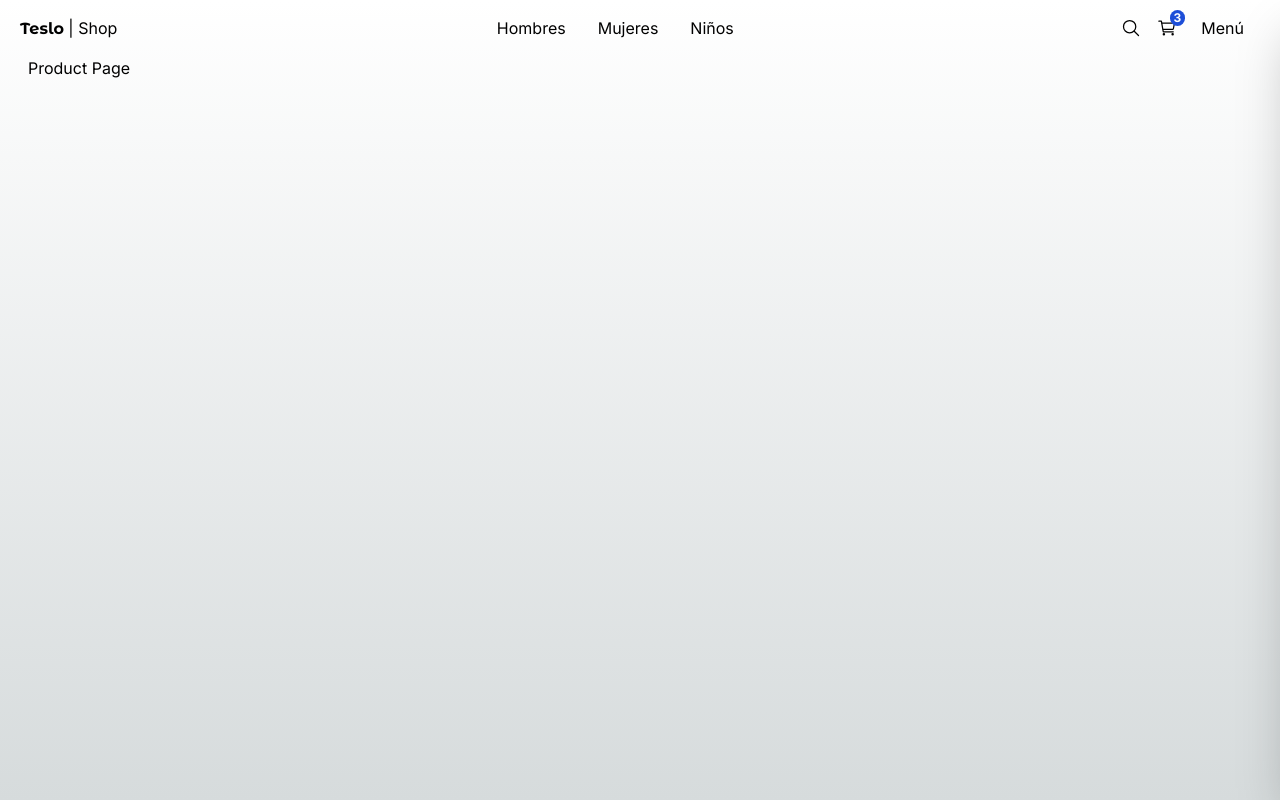
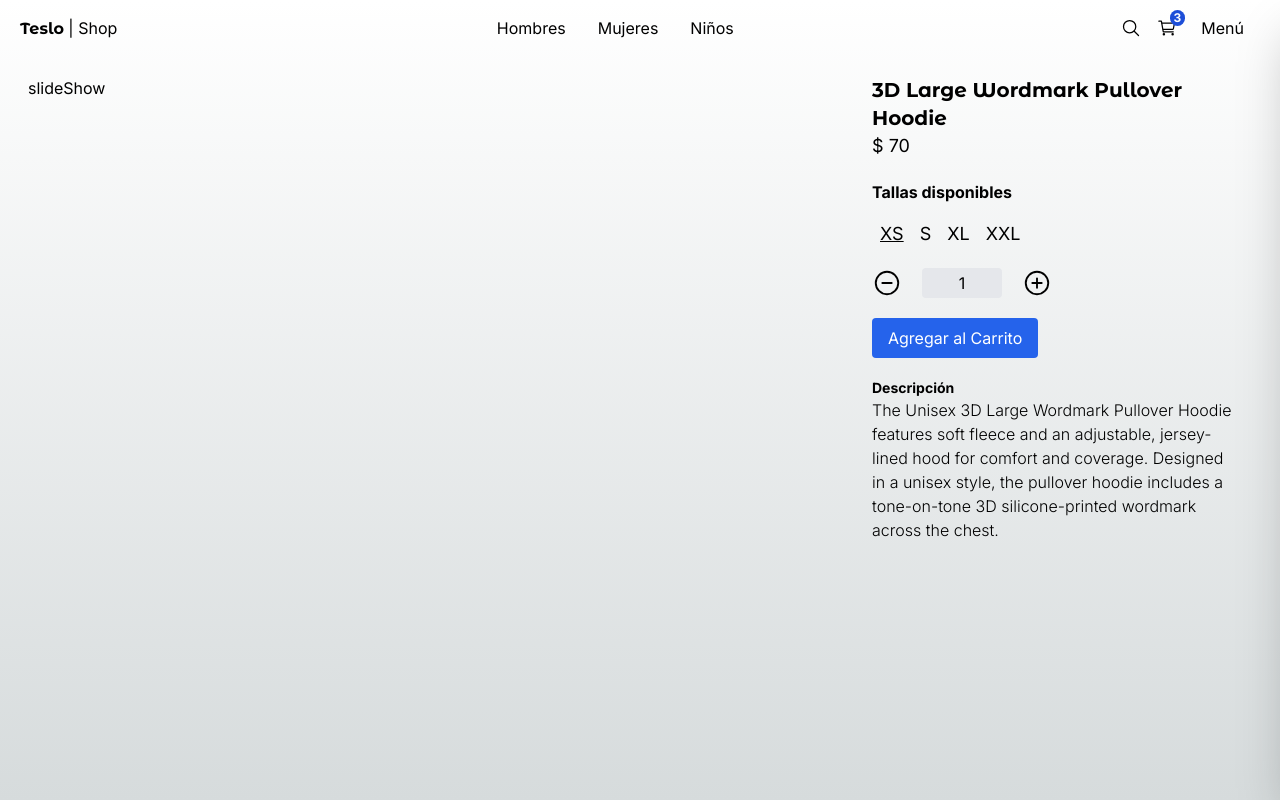
Before and after one commit to jaelEspinosa/tesloshop_v2, a Next.js app: page /product/3d_large_wordmark_pullover_hoodie in a window 1280 px wide. Built offline with nearby package versions, Linux system fonts and the light colour scheme.

Commit message:
add detail on productPage

```diff
--- a/src/app/(shop)/product/[slug]/page.tsx
+++ b/src/app/(shop)/product/[slug]/page.tsx
@@ -1,7 +1,57 @@
-export default function  ProductPage(){
+import { QuantitySelector, SizeSelector } from "@/components";
+import { titleFont } from "@/config/fonts";
+import { initialData } from "@/seed/seed";
+import { notFound } from "next/navigation";
+
+interface Props {
+    params:{
+        slug: string;
+    }
+
+}
+
+export default function  ProductPage({ params }:Props){
+
+    const { slug } = params;
+    const product = initialData.products.find(product => product.slug === slug)
+
+    if (!product){
+        notFound()
+    }
     return (
-        <div>
-        <h1>Product Page</h1>
+
+        <div className="mt-5 mb-20 grid md:grid-cols-3 gap-3">
+        {/* slideshow */}
+        <div className="col-span-1 md:col-span-2 ">
+            <h1>slideShow</h1>
+        </div>
+
+        {/* Detalles */}
+
+        <div className="col-span-1 px-5">
+        <h1 className={`${titleFont.className} antialiased font-bold text-xl`}>
+            {product.title}
+        </h1>
+        <p className="text-lg mb-5">$ {product.price}</p>
+
+        {/* Selector de tallas */}
+        <SizeSelector availableSizes={product.sizes} selectedSize={product.sizes[0]}/>
+
+
+        {/* Selector de cantidad */}
+        <QuantitySelector quantity={1}/>
+
+        {/* boton */}
+
+        <button className="btn-primary my-5">Agregar al Carrito</button>
+
+        {/* Descripción */}
+         <h3 className="font-bold text-sm">Descripción</h3>
+         <p className="font-light">
+            {product.description}
+         </p>
+
+        </div>
         </div>
     )
 }
--- /dev/null
+++ b/src/app/(shop)/product/not-found.tsx
@@ -0,0 +1,13 @@
+
+
+import PageNotFound from '@/components/ui/not-found/PageNotFound'
+
+import React from 'react'
+
+
+export default function NotFound() {
+  return (
+
+<PageNotFound />
+  )
+}
--- a/src/components/index.ts
+++ b/src/components/index.ts
@@ -4,3 +4,5 @@
 export * from './products/product-grid/ProductGrid';
 export * from './products/product-grid/ProductGrid';
 export * from './ui/sidebar/Sidebar';
+export * from './products/size-selector/SizeSelector';
+export * from './products/quntity-selector/QuantitySelector';
--- /dev/null
+++ b/src/components/products/quntity-selector/QuantitySelector.tsx
@@ -0,0 +1,34 @@
+'use client'
+
+import { useState } from "react"
+import { IoAddCircleOutline, IoRemoveCircleOutline } from "react-icons/io5"
+
+
+interface Props {
+  quantity: number
+}
+
+export const QuantitySelector = ({quantity}:Props) => {
+
+  const [count, setCount] = useState(quantity)
+
+  const onQuantityChanged = (value: number) => {
+    if(count+value > 5 || count+value < 1) return
+
+    setCount(count+value)
+  }
+  return (
+    <div className="flex">
+      <button>
+        <IoRemoveCircleOutline size={30} onClick={()=>onQuantityChanged(-1)}/>
+      </button>
+     <span className="w-20 mx-5 flex items-center justify-center bg-gray-200 rounded">
+        {count}
+     </span>
+     <button>
+        <IoAddCircleOutline size={30} onClick={()=>onQuantityChanged(+1)}/>
+      </button>
+
+    </div>
+  )
+}
--- /dev/null
+++ b/src/components/products/size-selector/SizeSelector.tsx
@@ -0,0 +1,40 @@
+import type { Size } from "@/interfaces"
+import clsx from "clsx";
+
+
+
+interface Props {
+    selectedSize: Size;
+    availableSizes: Size[];
+}
+
+export const SizeSelector = ({selectedSize, availableSizes}:Props) => {
+  return (
+    <div className="my-5">
+        <h3 className="font-bold mb-4">Tallas disponibles</h3>
+    <div className="flex">
+
+    {
+     availableSizes.map(size =>(
+        <button
+          key={size}
+          className={clsx(
+            "mx-2 hover:underline text-lg",
+            {
+            'underline' : size === selectedSize
+            }
+          )}
+          >
+          {size}
+        </button>
+
+     ))
+    }
+
+
+    </div>
+
+
+    </div>
+  )
+}
```
